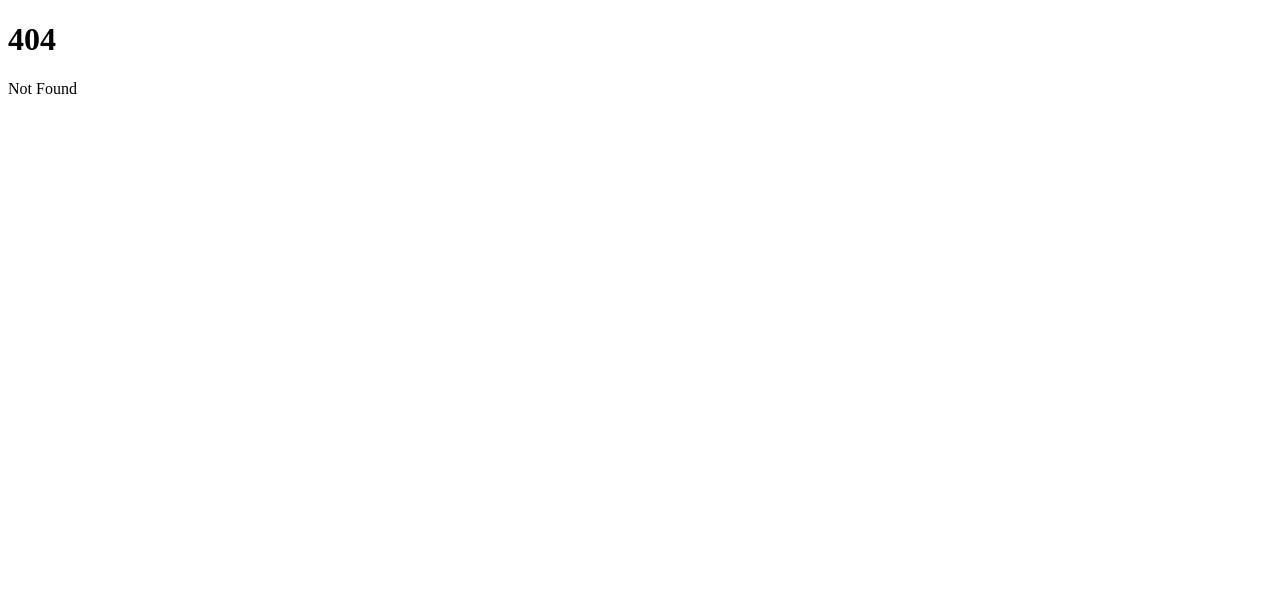
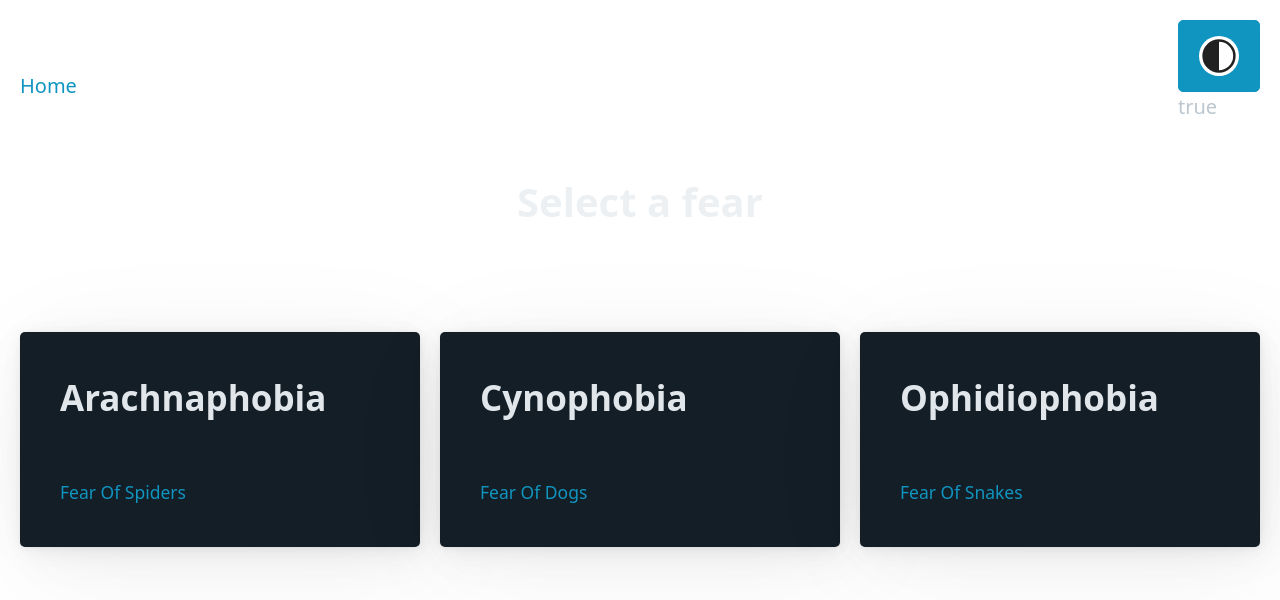
Before and after one commit to Hoppi164/fearless, a SvelteKit app: page /fears in a window 1280 px wide. Before the commit this address had no page. Shown: the top 600 px of the page. Built offline with nearby package versions, Linux system fonts and the light colour scheme.

Commit message:
Created app skeleton

```diff
--- a/package.json
+++ b/package.json
@@ -28,5 +28,8 @@
 		"vite": "^4.0.0",
 		"vitest": "^0.25.3"
 	},
-	"type": "module"
+	"type": "module",
+	"dependencies": {
+		"@picocss/pico": "^1.5.7"
+	}
 }
--- /dev/null
+++ b/src/lib/components/icons/toggleThemeIcon.svelte
@@ -0,0 +1,16 @@
+<svg xmlns="http://www.w3.org/2000/svg" viewBox="0 0 24 24">
+	<path
+		fill="#212121"
+		fill-rule="nonzero"
+		d="M12 22a10 10 0 1 0 0-20 10 10 0 0 0 0 20Zm0-1.5v-17a8.5 8.5 0 1 1 0 17Z"
+	/>
+</svg>
+
+<style>
+	svg {
+		display: block;
+		width: 2em;
+		background-color: var(--primary-inverse);
+		border-radius: 50%;
+	}
+</style>
--- /dev/null
+++ b/src/lib/components/toggleThemeButton.svelte
@@ -0,0 +1,11 @@
+<script>
+	import ToggleThemeIcon from '$lib/components/icons/toggleThemeIcon.svelte';
+	import { isDarkMode, toggleDarkMode } from '$lib/stores/ThemeStore.js';
+</script>
+
+<div>
+	<button on:click={toggleDarkMode}>
+		<ToggleThemeIcon />
+	</button>
+	<p>{$isDarkMode}</p>
+</div>
--- /dev/null
+++ b/src/lib/stores/ThemeStore.js
@@ -0,0 +1,14 @@
+import { writable, derived } from 'svelte/store';
+
+const themeMap = {
+	true: 'dark',
+	false: 'light'
+};
+
+export const isDarkMode = writable(true);
+
+export function toggleDarkMode() {
+	isDarkMode.update((isDarkMode) => !isDarkMode);
+}
+
+export const themeName = derived(isDarkMode, ($isDarkMode) => themeMap[`${$isDarkMode}`]);
--- /dev/null
+++ b/src/routes/+layout.svelte
@@ -0,0 +1,34 @@
+<script>
+	import '@picocss/pico/css/pico.css';
+	import { themeName } from '$lib/stores/ThemeStore.js';
+	import ToggleThemeButton from '$lib/components/toggleThemeButton.svelte';
+</script>
+
+<div data-theme={$themeName}>
+	<div class="container-fluid">
+		<nav>
+			<ul>
+				<a href="/"><li>Home</li></a>
+			</ul>
+			<ul>
+				<li>
+					<ToggleThemeButton />
+				</li>
+			</ul>
+		</nav>
+
+		<slot />
+	</div>
+</div>
+
+<style>
+	/*
+nav{
+box-shadow: 0 4px 3px -3px black;
+}
+*/
+
+	:global(.text-center) {
+		text-align: center;
+	}
+</style>
--- /dev/null
+++ b/src/routes/fears/+page.js
@@ -0,0 +1,24 @@
+const fears = {
+	'fear-of-spiders': {
+		index: 0,
+		slug: 'fear-of-spiders',
+		title: 'Arachnaphobia',
+		subtitle: 'Fear Of Spiders'
+	},
+	'fear-of-dogs': {
+		index: 1,
+		slug: 'fear-of-dogs',
+		title: 'Cynophobia',
+		subtitle: 'Fear Of Dogs'
+	},
+	'fear-of-snakes': {
+		index: 2,
+		slug: 'fear-of-snakes',
+		title: 'Ophidiophobia ',
+		subtitle: 'Fear Of Snakes'
+	}
+};
+
+export async function load() {
+	return fears;
+}
--- /dev/null
+++ b/src/routes/fears/+page.svelte
@@ -0,0 +1,19 @@
+<script>
+	/** @type {import('./$types').PageData} */
+	export let data;
+	const allFears = Object.values(data);
+</script>
+
+<div>
+	<h1 class="text-center">Select a fear</h1>
+	<div class="grid">
+		{#each allFears as fear}
+			<a href={`/fears/${fear.slug}`}>
+				<article id="article">
+					<h2>{fear.title}</h2>
+					<small>{fear.subtitle}</small>
+				</article>
+			</a>
+		{/each}
+	</div>
+</div>
--- /dev/null
+++ b/src/routes/fears/[slug]/+page.svelte
@@ -0,0 +1,3 @@
+<div>
+	<button class="contrast theme-switcher">…</button>
+</div>
```
Also changed, not shown: src/routes/+page.svelte (+7 -2 lines), src/routes/fears/[slug]/+page.js (added, +16 -0 lines), 1 other file (tests, documents, lock files or other folders).
